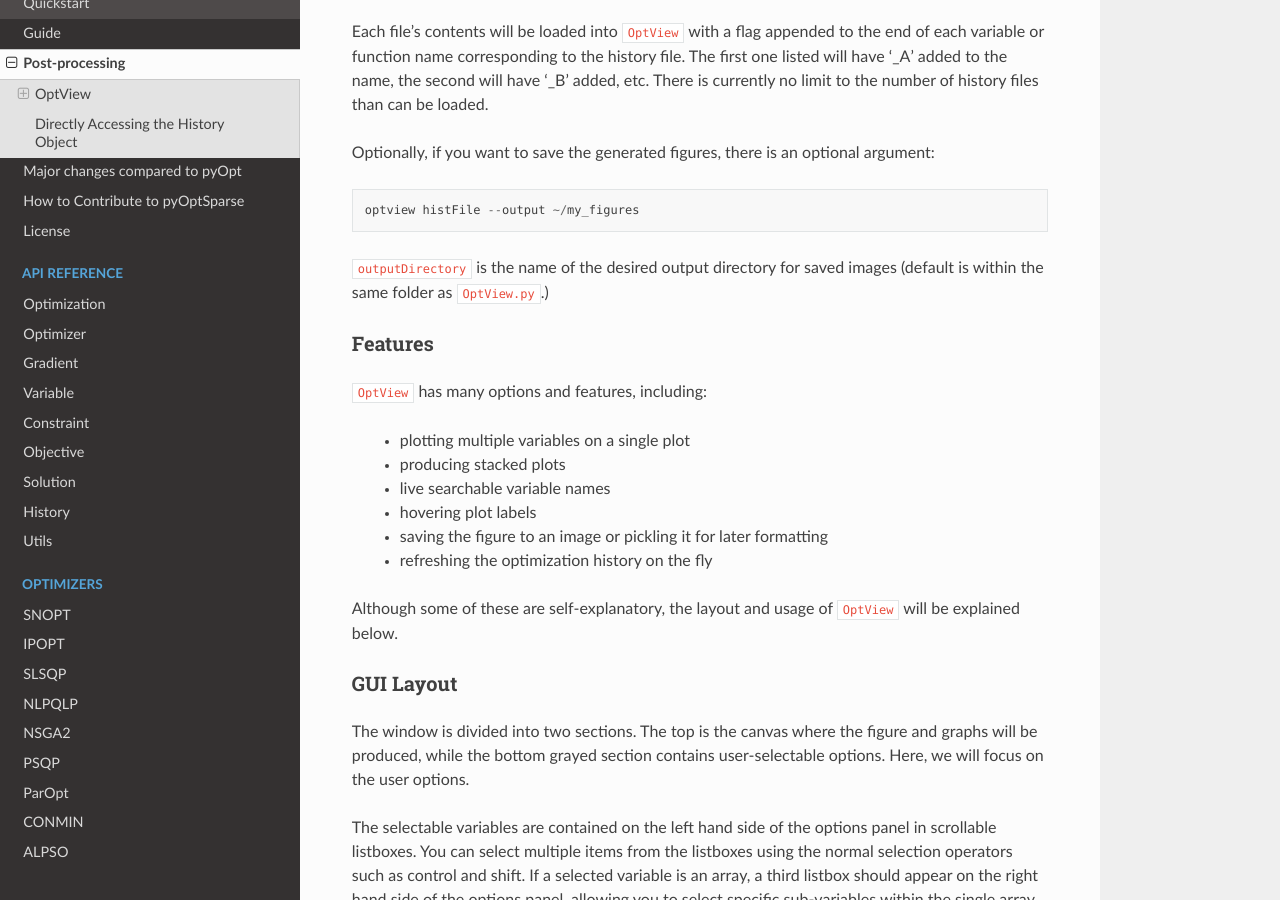
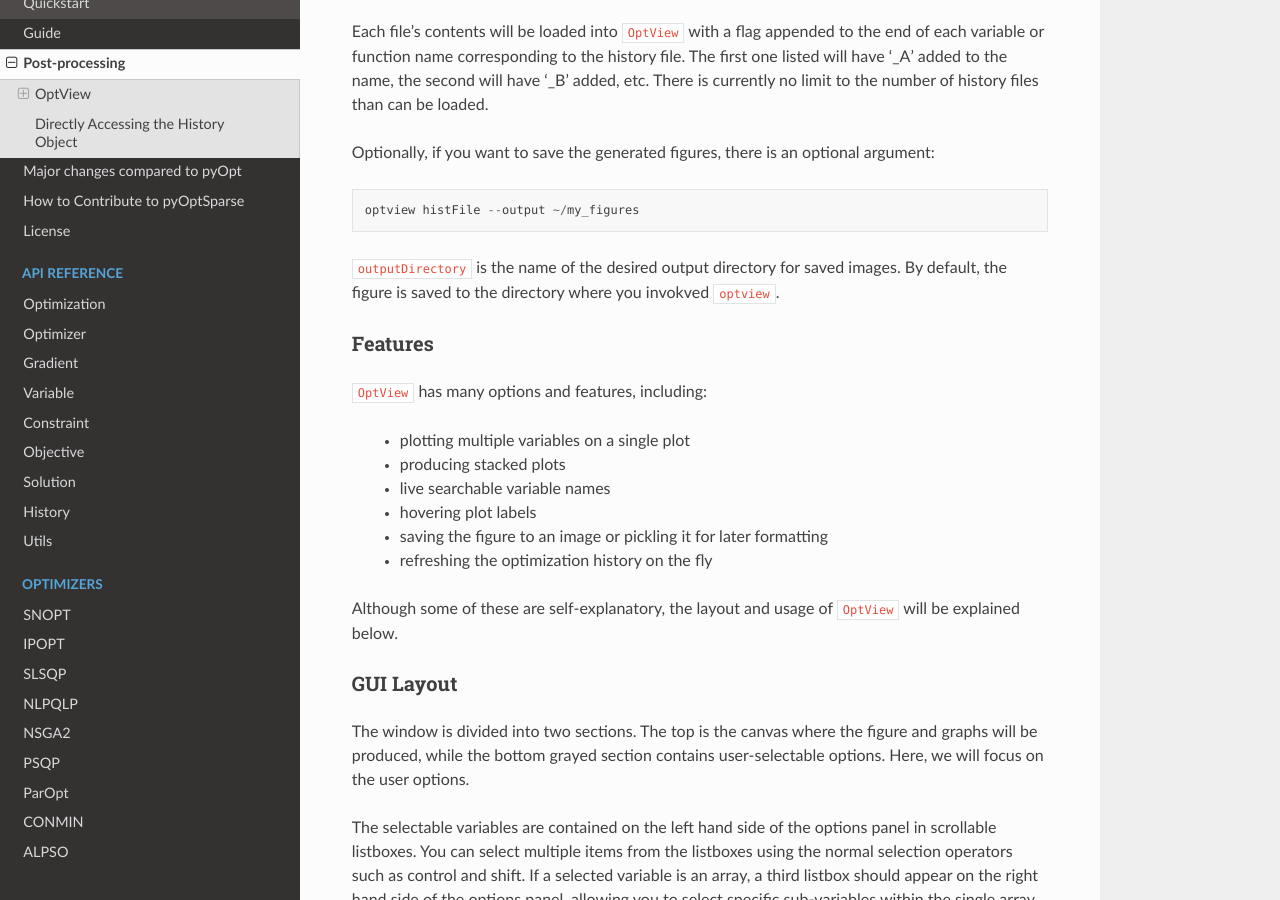
Before and after one commit to mdolab/pyoptsparse, a Sphinx documentation site: the page built from doc/postprocessing.rst, in a window 1280 px wide and 900 px high, scrolled down 1267 px. Built offline with Sphinx 7.4.7 and the Read the Docs theme 2.0.0, drawn with Linux system fonts in a browser that asks for light colours.

Commit message:
changed default directory to CWD

```diff
--- a/doc/postprocessing.rst
+++ b/doc/postprocessing.rst
@@ -58,8 +58,8 @@ Optionally, if you want to save the generated figures, there is an optional argu
 
     optview histFile --output ~/my_figures
 
-``outputDirectory`` is the name of the desired output directory for
-saved images (default is within the same folder as ``OptView.py``.)
+``outputDirectory`` is the name of the desired output directory for saved images.
+By default, the figure is saved to the directory where you invokved ``optview``.
 
 Features
 ~~~~~~~~
```
Also changed, not shown: 1 other file.
